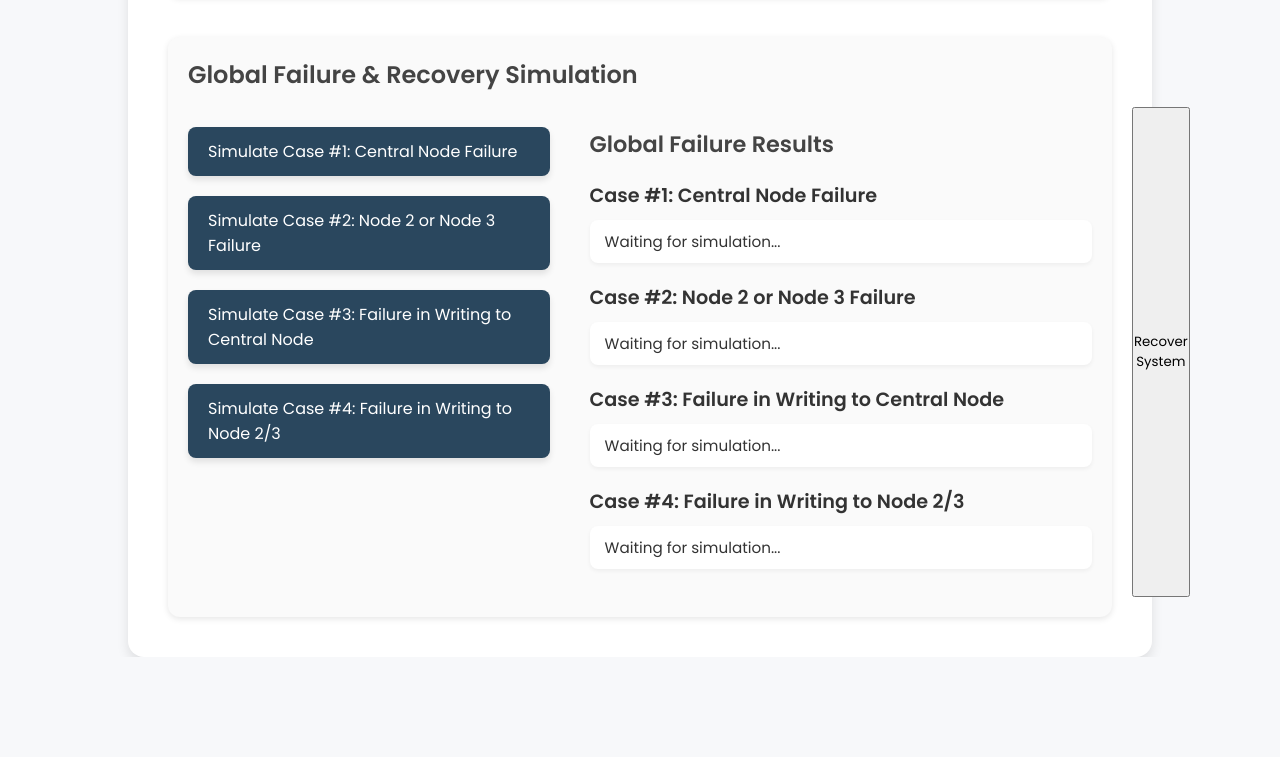
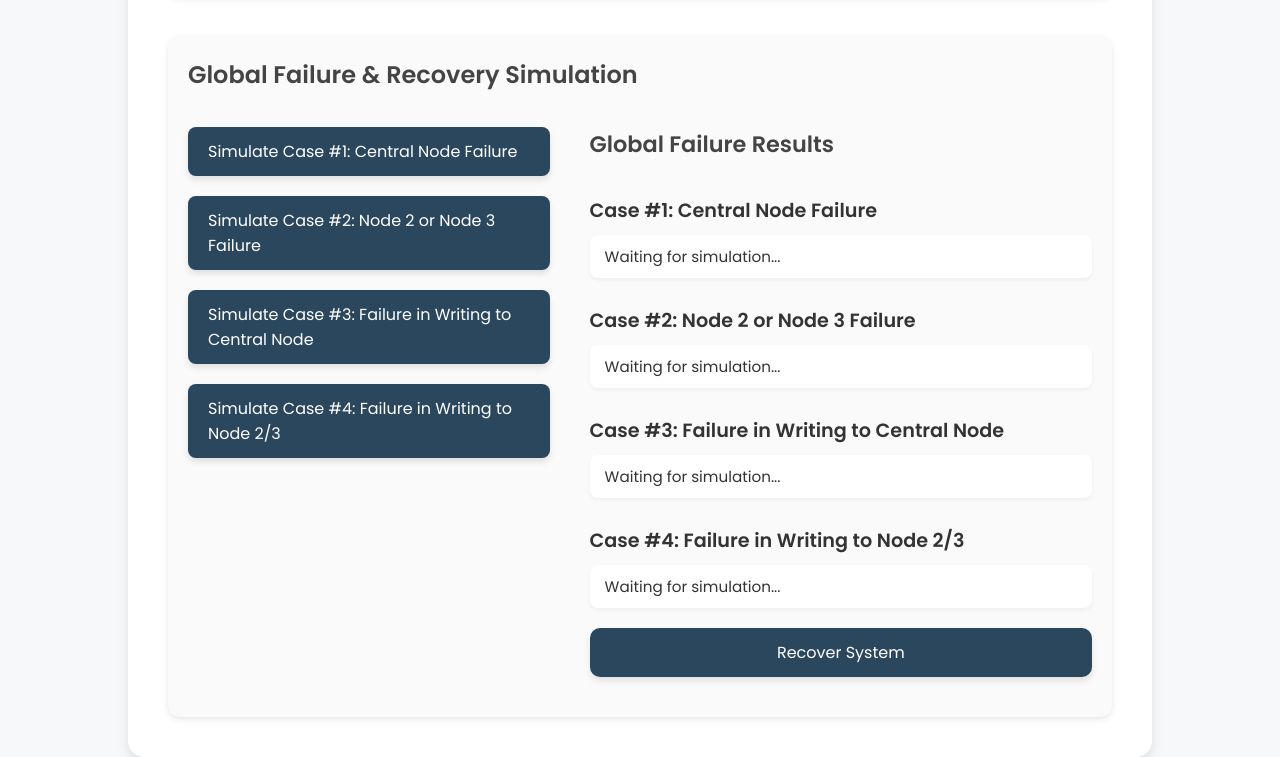
Before and after one commit to azeliahmartinez/stadvdb-mco2, a website: page public/index.html in a window 1280 px wide. Shown: the part 523-1280 px from the top of the page. Before the commit the page ends 1180 px from the top, so only its background shows below. Drawn offline with Linux system fonts and the light colour scheme.

Commit message:
fixed frontend for recover button

```diff
--- a/public/index.html
+++ b/public/index.html
@@ -124,8 +124,8 @@
                         <h4>Case #4: Failure in Writing to Node 2/3</h4>
                         <p id="result-case4-message">Waiting for simulation...</p>
                     </div>
+                    <button id="recoverBtn">Recover System</button>
                 </div>
-                <button id="recoverBtn">Recover System</button>
             </div>
         </div>
 
--- a/public/style.css
+++ b/public/style.css
@@ -74,7 +74,7 @@ button.btn {
     padding: 12px 25px;
     border: none;
     border-radius: 10px;
-    background-color: #2a475e; /* Soft modern green */
+    background-color: #2a475e;
     color: white;
     font-weight: 500;
     font-size: 1rem;
@@ -83,7 +83,7 @@ button.btn {
     box-shadow: 0 4px 6px rgba(0, 0, 0, 0.1);
 }
 
-button.btn:hover {
+button.btn:hover, #recoverBtn:hover {
     background-color: #1b2838;
     box-shadow: 0 6px 12px rgba(0, 0, 0, 0.15);
 }
@@ -232,6 +232,10 @@ button.btn:hover {
     flex: 0 0 60%;
     padding: 20px;
     text-align: left;
+    display: flex;
+    flex-direction: column;
+    justify-content: space-between;
+    position: relative;
 }
 
 #global-failure-results h3 {
@@ -286,3 +290,18 @@ button.btn:hover {
         flex-direction: column;
     }
 }
+
+
+#recoverBtn {
+    margin-top: 12px;
+    padding: 12px 25px;
+    border: none;
+    border-radius: 10px;
+    background-color: #2a475e;
+    color: white;
+    font-weight: 500;
+    font-size: 1rem;
+    cursor: pointer;
+    transition: all 0.3s ease;
+    box-shadow: 0 4px 6px rgba(0, 0, 0, 0.1);
+}
```
